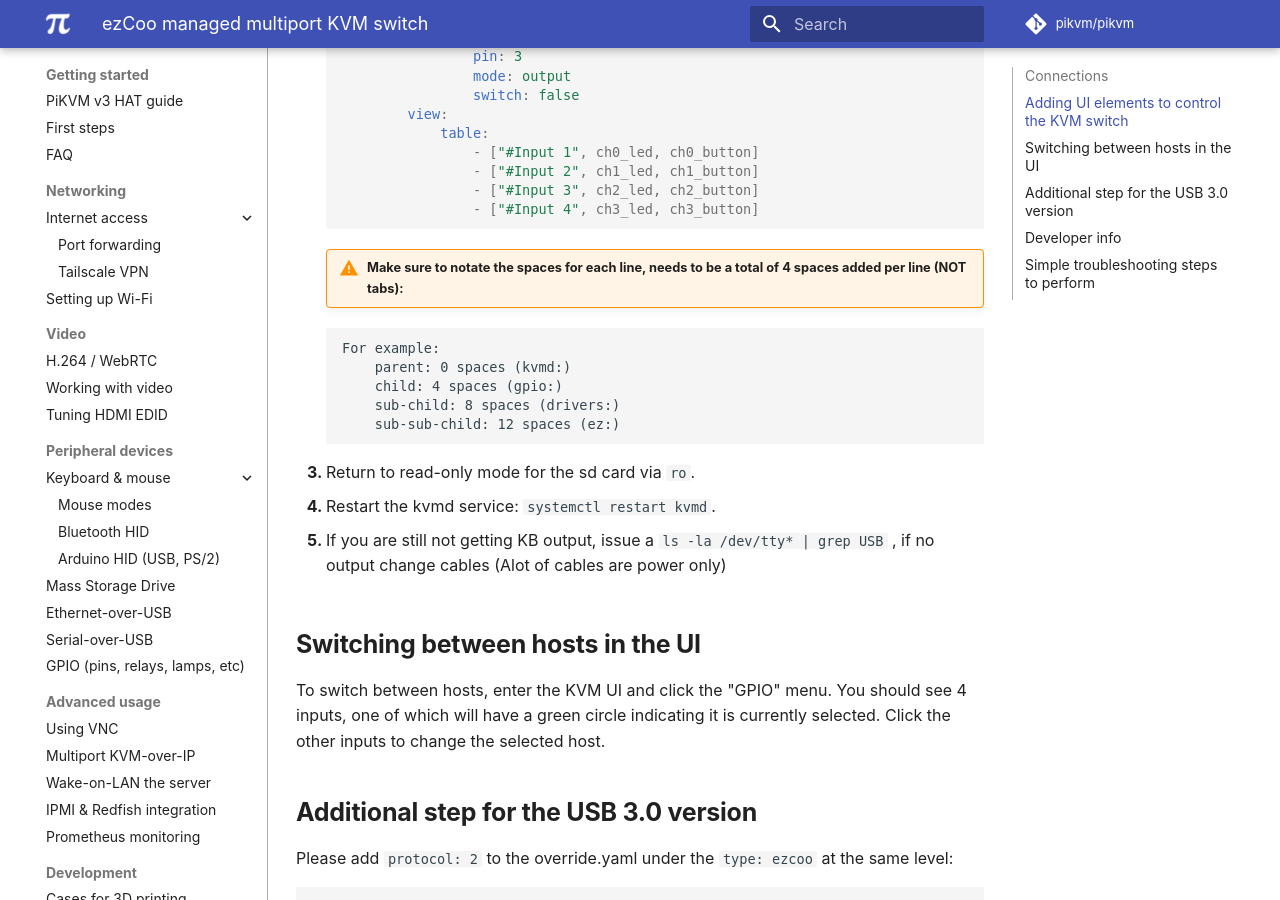
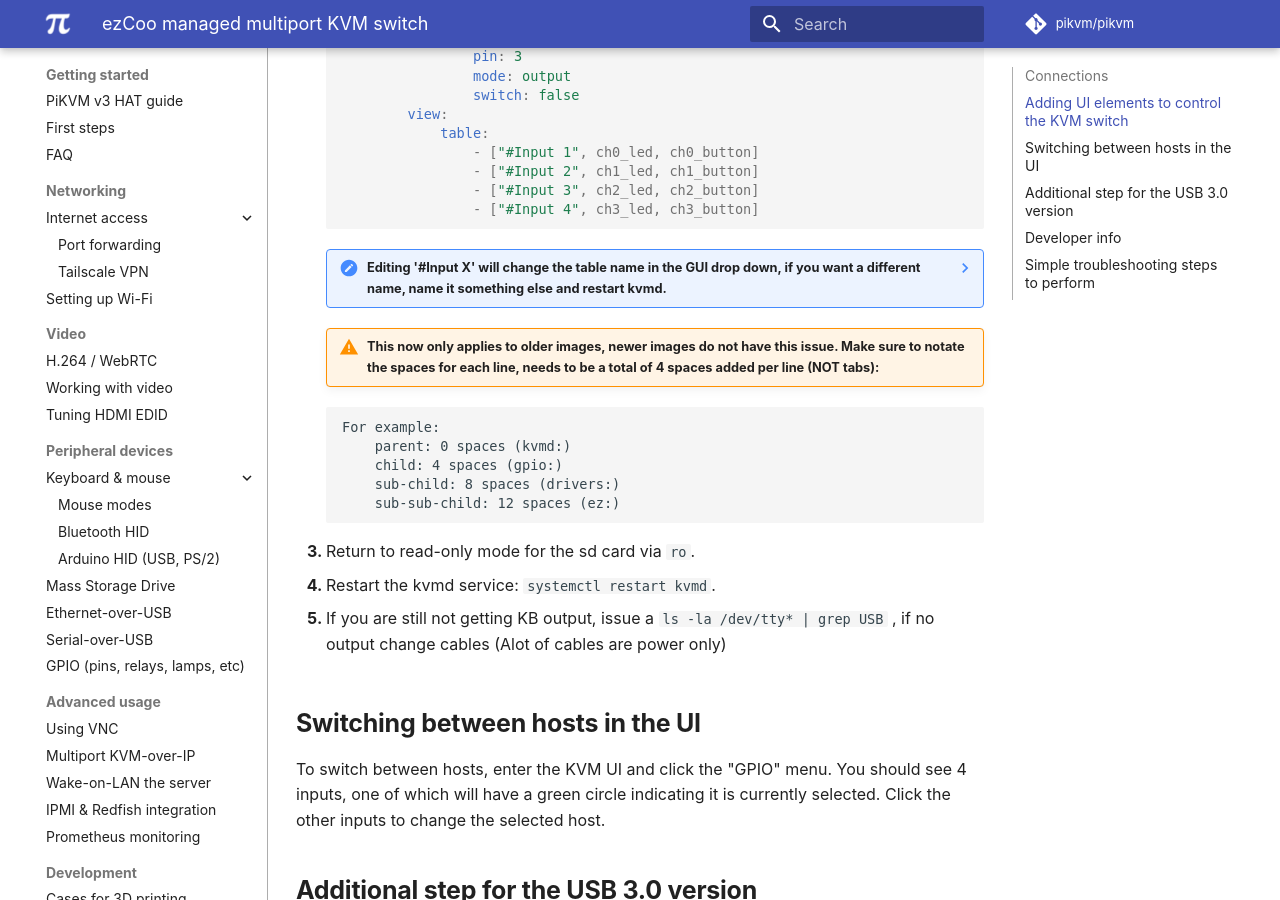
Before and after one commit to pikvm/pikvm, an MkDocs documentation site: the page built from docs/ezcoo.md, in a window 1280 px wide and 900 px high, scrolled down 2467 px. Built offline with MkDocs 1.6.1 and Material for MkDocs 9.7.7, drawn with Linux system fonts in a browser that asks for light colours; some web fonts are replaced; comment, search, counter and statistics services are not loaded.

Commit message:
Update ezcoo.md (#736)
Added verbiage for clarity

````diff
--- a/docs/ezcoo.md
+++ b/docs/ezcoo.md
@@ -89,7 +89,9 @@
                     - ["#Input 4", ch3_led, ch3_button]
     ```
 
-    !!! warning "Make sure to notate the spaces for each line, needs to be a total of 4 spaces added per line (NOT tabs):"
+    ??? note "Editing '#Input X' will change the table name in the GUI drop down, if you want a different name, name it something else and restart kvmd."
+
+    !!! warning "This now only applies to older images, newer images do not have this issue. Make sure to notate the spaces for each line, needs to be a total of 4 spaces added per line (NOT tabs):"
 
 
     ```
````
